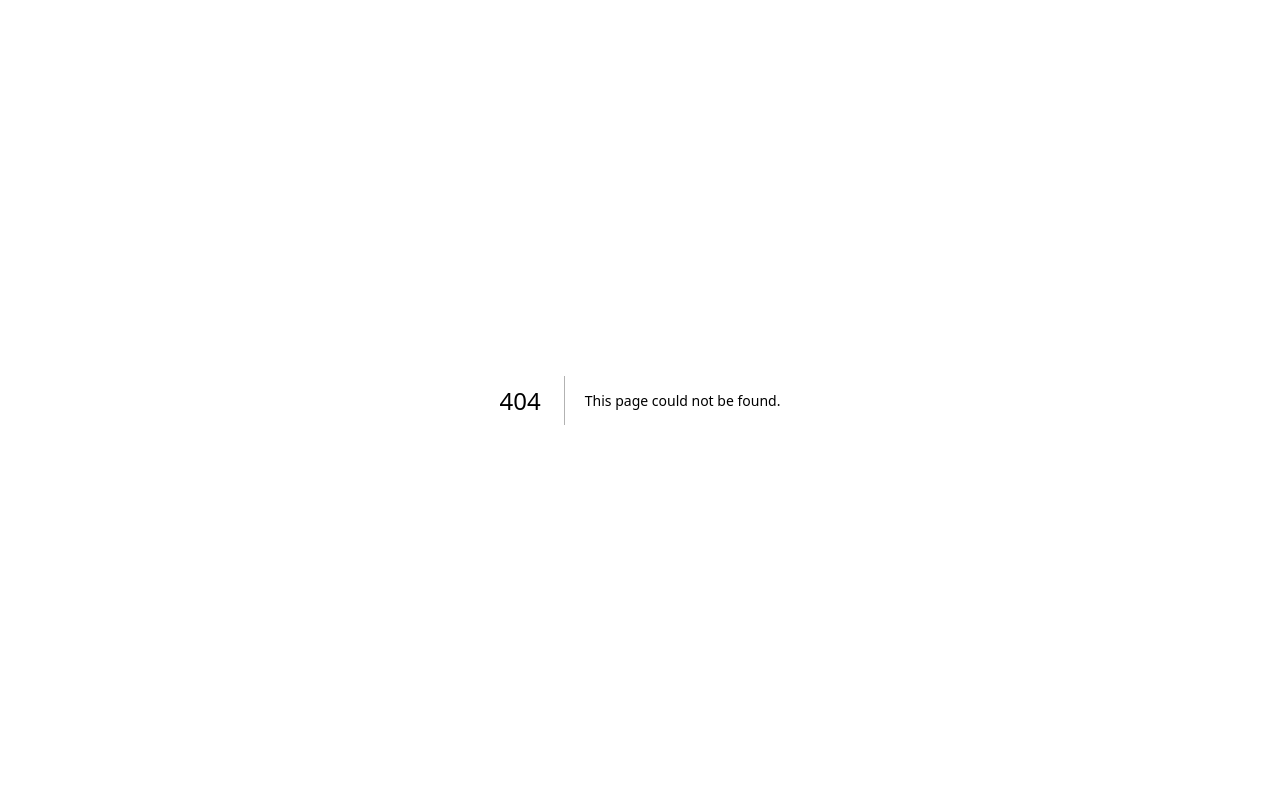
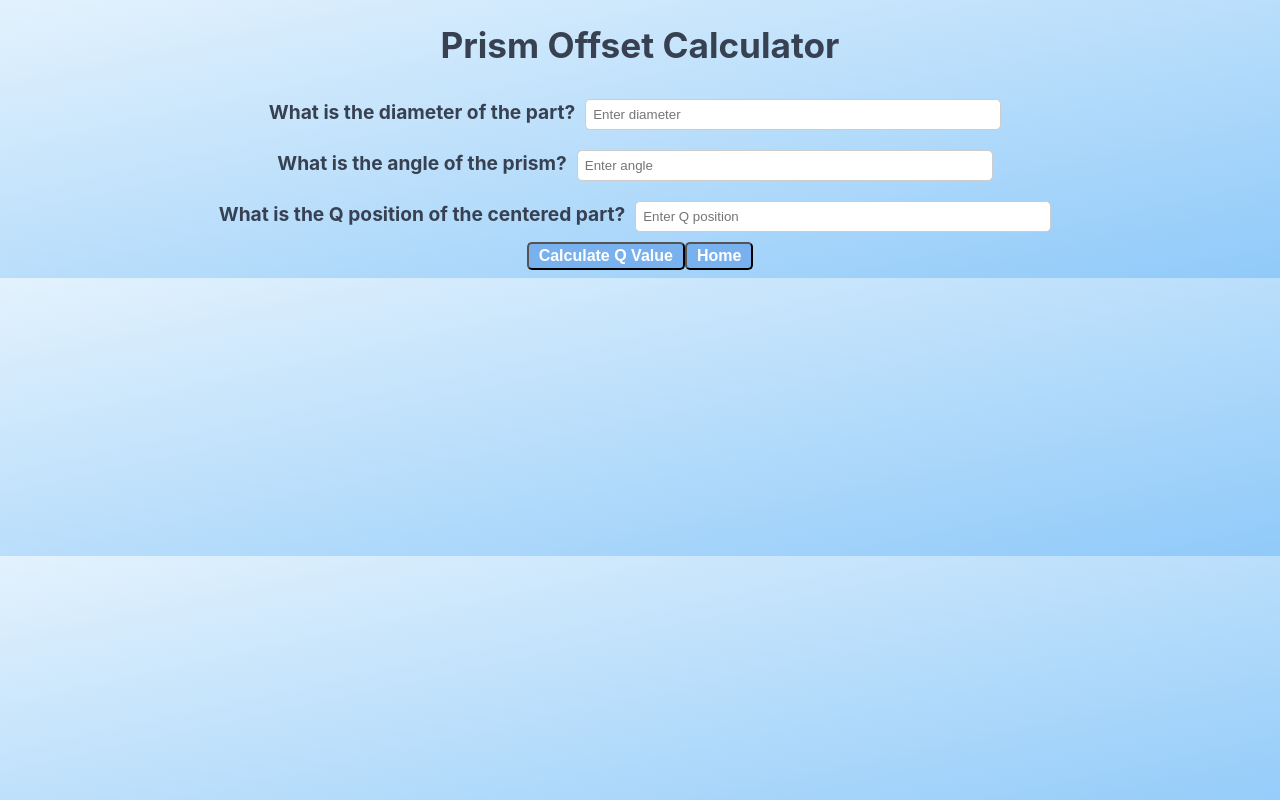
Before and after one commit to spickworth1991/CNCTools, a Next.js app: page /tool/prism in a window 1280 px wide. Before the commit this address had no page. Built offline with nearby package versions, Linux system fonts and the light colour scheme.

Commit message:
MMK/Tlist Fully working

```diff
--- a/src/pages/tool/calculators.js
+++ b/src/pages/tool/calculators.js
@@ -19,7 +19,7 @@ export default function calculator() {
         {/* Prism Calc */}
         <div
           className="card cursor-pointer flex flex-col items-center justify-center p-6 bg-white rounded-lg shadow-lg hover:scale-105 transition"
-          onClick={() => router.push("../wip")}
+          onClick={() => router.push("./prism")}
         >
           <h3 className="text-lg font-semibold">Prism Calculator</h3>
           <p className="text-gray-500 text-sm text-center">If your using a prism to load your operation.</p>
--- /dev/null
+++ b/src/pages/tool/prism.js
@@ -0,0 +1,85 @@
+"use client";
+import React, { useState } from "react";
+import { useRouter } from "next/navigation";
+
+
+export default function QCalculator() {
+  const [diameter, setDiameter] = useState("");
+  const [prismAngle, setPrismAngle] = useState("");
+  const [qPosition, setQPosition] = useState("");
+  const [calculatedQ, setCalculatedQ] = useState(null);
+  const router = useRouter();
+
+  const calculateQValue = () => {
+    if (!diameter || !prismAngle || !qPosition) {
+      alert("Please fill in all fields.");
+      return;
+    }
+
+    const radius = Number(diameter) / 2;
+    const angleInRadians = (Number(prismAngle) / 2) * (Math.PI / 180); // Convert to radians
+    const calculatedOffset = radius / Math.sin(angleInRadians);
+    const totalQ = Number(qPosition) + calculatedOffset;
+
+    setCalculatedQ({ offset: calculatedOffset.toFixed(3), total: totalQ.toFixed(3) });
+  };
+
+  return (
+    <div>
+      <h1 className="h1">Prism Offset Calculator</h1>
+
+      <div>
+        <label className="question">What is the diameter of the part?</label>
+        <input
+          type="number"
+          className="input"
+          value={diameter}
+          onChange={(e) => setDiameter(e.target.value)}
+          placeholder="Enter diameter"
+        />
+      </div>
+
+      <div>
+        <label className="question">What is the angle of the prism?</label>
+        <input
+          type="number"
+          className="input"
+          value={prismAngle}
+          onChange={(e) => setPrismAngle(e.target.value)}
+          placeholder="Enter angle"
+        />
+      </div>
+
+      <div>
+        <label className="question">What is the Q position of the centered part?</label>
+        <input
+          type="number"
+          className="input"
+          value={qPosition}
+          onChange={(e) => setQPosition(e.target.value)}
+          placeholder="Enter Q position"
+        />
+      </div>
+
+      <button className="button" onClick={calculateQValue}>
+        Calculate Q Value
+      </button>
+      <button
+        onClick={() => router.push(`/`)}
+        className="button"
+        >
+        Home
+        </button>
+
+      {calculatedQ && (
+        <div className="output">
+          <h2 className="h2">The Q value you need is {calculatedQ.total}</h2>
+          <p className="p">
+            You can write it as {qPosition} + {calculatedQ.offset} (as separate values)
+          </p>
+          <p className="p">Or just enter it as {calculatedQ.total}</p>
+        </div>
+      )}
+    </div>
+  );
+}
```
Also changed, not shown: src/pages/index.js (+4 -4 lines).
